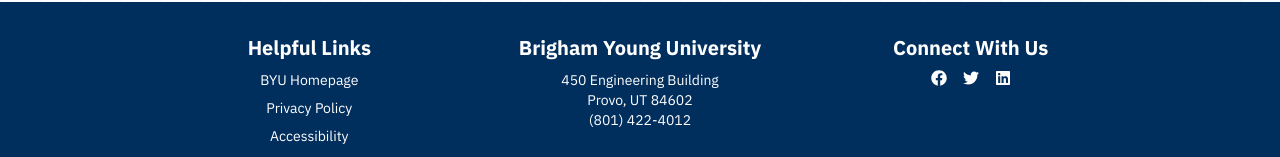
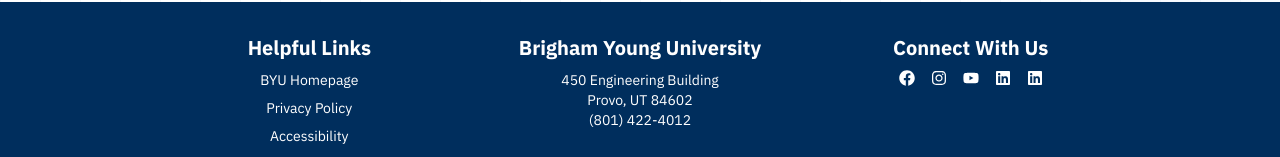
Before and after one commit to BYU-ECE-Software/Template-Repo, a Next.js app: page / in a window 1280 px wide. Shown: the part 979-1136 px from the top of the page. Built offline with nearby package versions, Linux system fonts and the light colour scheme; no server answers.

Commit message:
Added Social links to match what we have on the main site

```diff
--- a/components/general/layout/Footer.tsx
+++ b/components/general/layout/Footer.tsx
@@ -1,4 +1,4 @@
-import { FaFacebook, FaTwitter, FaLinkedin } from 'react-icons/fa';
+import { FaFacebook, FaTwitter, FaLinkedin, FaInstagram, FaYoutube } from 'react-icons/fa';
 
 // Footer bar to be used on every page
 const Footer = () => {
@@ -71,7 +71,7 @@
           <h2 className="text-xl font-bold">Connect With Us</h2>
           <div className="mt-2 flex justify-center space-x-4">
             <a
-              href="https://www.facebook.com/BYUECE"
+              href="https://www.facebook.com/BYUECEn/"
               target="_blank"
               rel="noopener noreferrer"
               className="text-white hover:text-white"
@@ -79,15 +79,31 @@
               <FaFacebook />
             </a>
             <a
-              href="https://twitter.com/BYUECE"
+              href="https://www.instagram.com/byu_ecen/"
               target="_blank"
               rel="noopener noreferrer"
               className="text-white hover:text-white"
             >
-              <FaTwitter />
+              <FaInstagram />
             </a>
             <a
-              href="https://www.linkedin.com/school/byu/"
+              href="https://www.youtube.com/channel/UCj2sMA0jEfi8oYhgX6h5g5A"
+              target="_blank"
+              rel="noopener noreferrer"
+              className="text-white hover:text-white"
+            >
+              <FaYoutube />
+            </a>
+            <a
+              href="https://www.linkedin.com/groups/1826750/"
+              target="_blank"
+              rel="noopener noreferrer"
+              className="text-white hover:text-white"
+            >
+              <FaLinkedin />
+            </a>
+            <a
+              href="https://www.linkedin.com/groups/150520/"
               target="_blank"
               rel="noopener noreferrer"
               className="text-white hover:text-white"
```
